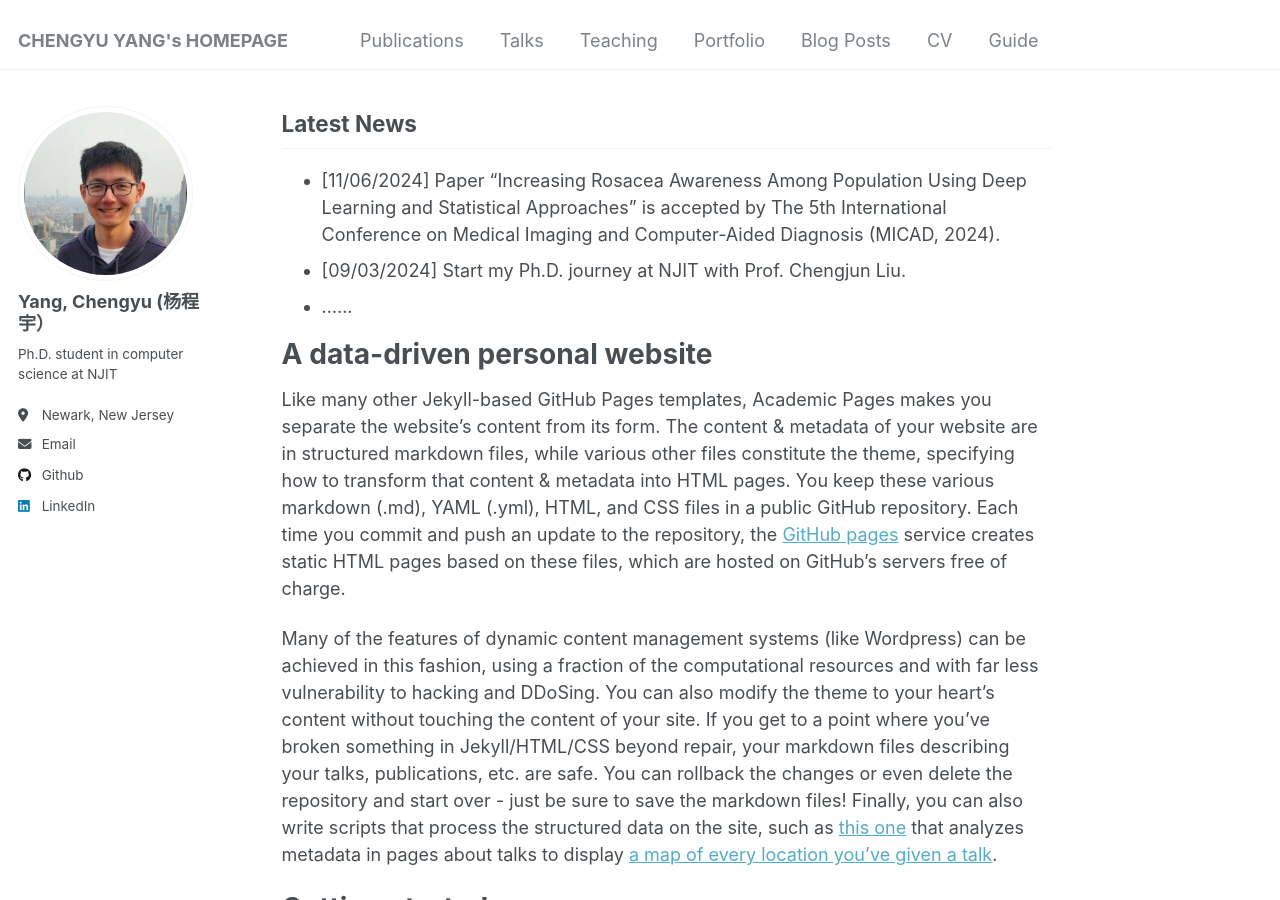
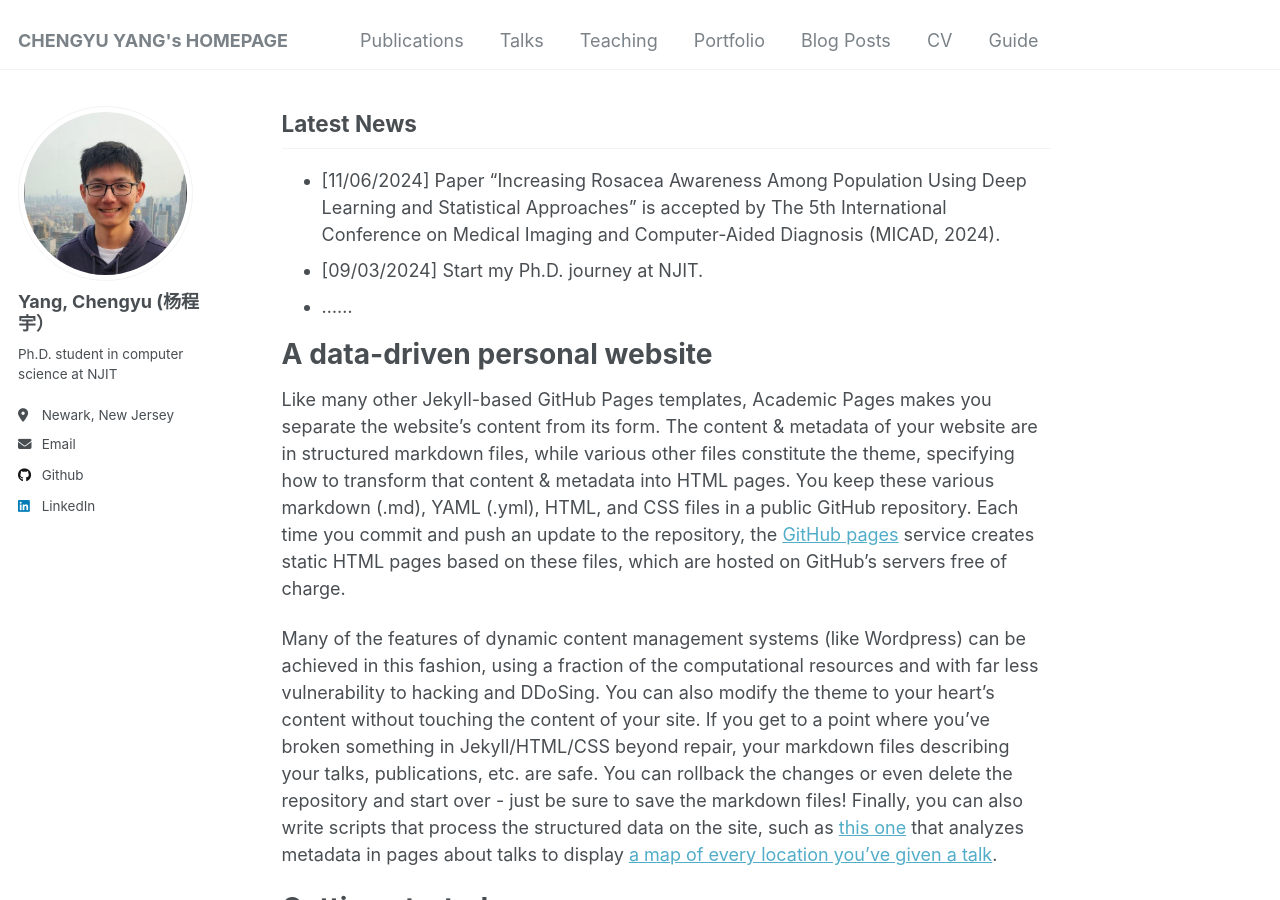
Before and after one commit to cyang322/cyang322.github.io, a Jekyll site: the page built from _pages/about.md, in a window 1280 px wide and 900 px high, scrolled down 497 px. Built offline with Jekyll 4.4.1, drawn with Linux system fonts in a browser that asks for light colours.

Commit message:
Update about.md

```diff
--- a/_pages/about.md
+++ b/_pages/about.md
@@ -20,7 +20,7 @@ Publications
 Latest News
 ------
 - [11/06/2024] Paper "Increasing Rosacea Awareness Among Population Using Deep Learning and Statistical Approaches" is accepted by The 5th International Conference on Medical Imaging and Computer-Aided Diagnosis (MICAD, 2024).
-- [09/03/2024] Start my Ph.D. journey at NJIT with Prof. Chengjun Liu.
+- [09/03/2024] Start my Ph.D. journey at NJIT.
 - ......
 
 A data-driven personal website
```
